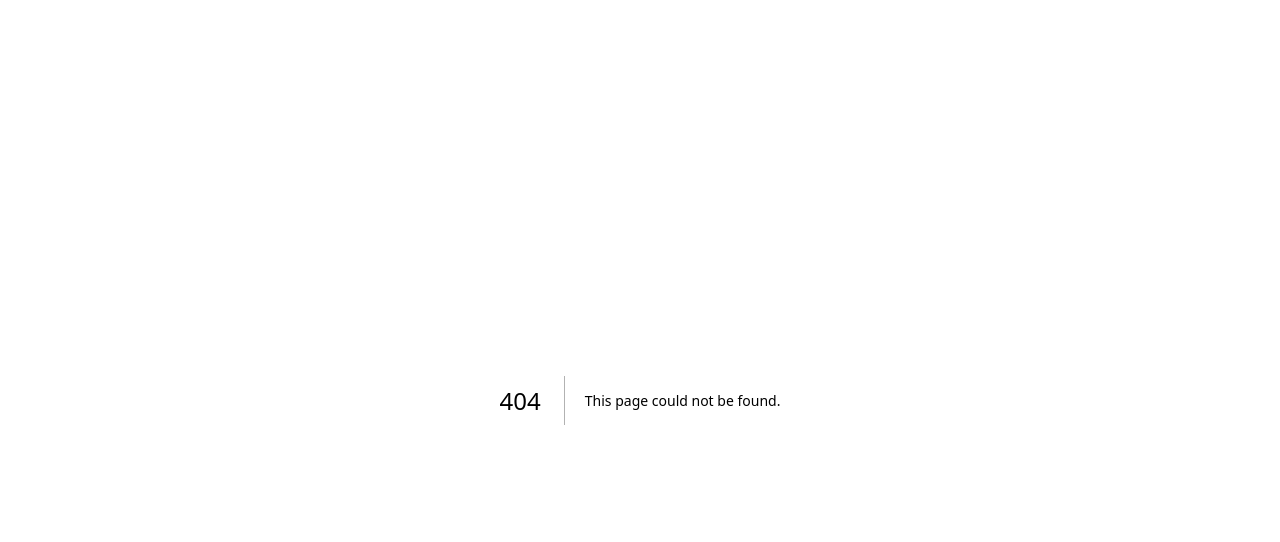
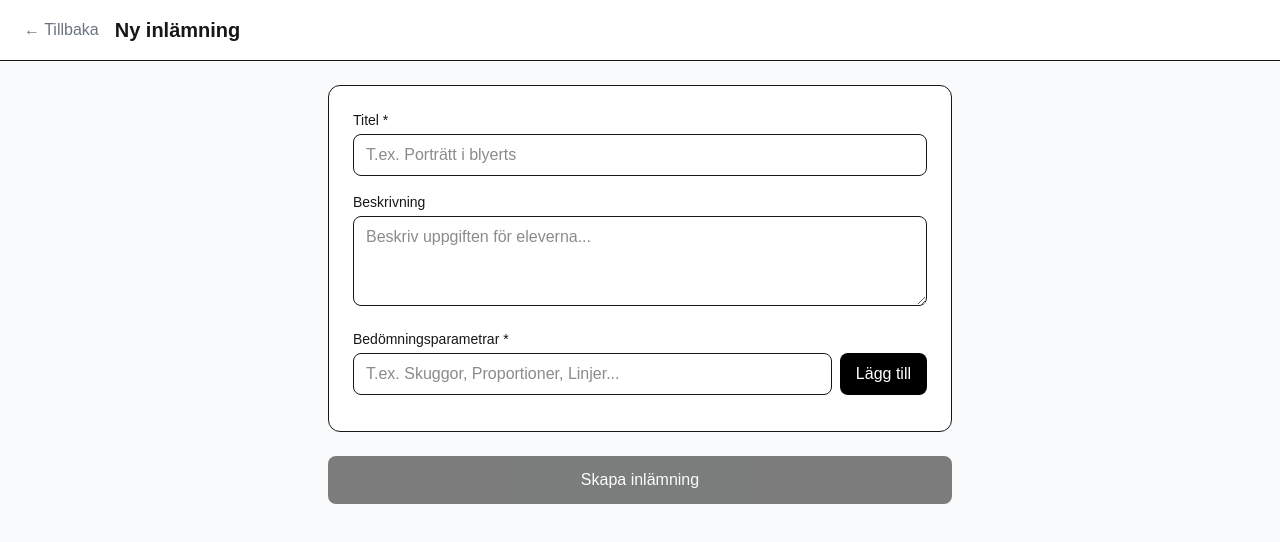
Before and after one commit to martinsorensson/bildas, a Next.js app: page /dashboard/ny-inlamning in a window 1280 px wide. Before the commit this address had no page. Shown: the top 542 px of the page. Built offline with nearby package versions, Linux system fonts and the light colour scheme.

Commit message:
Add ny-inlamning form and update dashboard

```diff
--- /dev/null
+++ b/src/app/dashboard/ny-inlamning/page.tsx
@@ -0,0 +1,92 @@
+'use client'
+import { useState } from 'react'
+import { useRouter } from 'next/navigation'
+import { createClient } from '@/lib/supabase'
+
+export default function NyInlamning() {
+  const router = useRouter()
+  const [titel, setTitel] = useState('')
+  const [beskrivning, setBeskrivning] = useState('')
+  const [parameter, setParameter] = useState('')
+  const [parametrar, setParametrar] = useState<string[]>([])
+  const [loading, setLoading] = useState(false)
+
+  const laggTillParameter = () => {
+    if (parameter.trim()) {
+      setParametrar([...parametrar, parameter.trim()])
+      setParameter('')
+    }
+  }
+
+  const taBortParameter = (index: number) => {
+    setParametrar(parametrar.filter((_, i) => i !== index))
+  }
+
+  const skapaInlamning = async () => {
+    if (!titel || parametrar.length === 0) return
+    setLoading(true)
+    const supabase = createClient()
+    const { data: { user } } = await supabase.auth.getUser()
+    if (!user) return
+
+    const { error } = await supabase.from('uppgifter').insert({
+      larare_id: user.id,
+      titel,
+      beskrivning,
+      bedomningsparametrar: parametrar
+    })
+
+    if (!error) router.push('/dashboard')
+    setLoading(false)
+  }
+
+  return (
+    <div className="min-h-screen bg-gray-50">
+      <nav className="bg-white border-b px-6 py-4 flex items-center gap-4">
+        <button onClick={() => router.back()} className="text-gray-500 hover:text-black">← Tillbaka</button>
+        <h1 className="text-xl font-bold">Ny inlämning</h1>
+      </nav>
+      <main className="max-w-2xl mx-auto p-6 space-y-6">
+        <div className="bg-white rounded-xl border p-6 space-y-4">
+          <div>
+            <label className="block text-sm font-medium mb-1">Titel *</label>
+            <input value={titel} onChange={e => setTitel(e.target.value)}
+              className="w-full border rounded-lg px-3 py-2 focus:outline-none focus:ring-2 focus:ring-black"
+              placeholder="T.ex. Porträtt i blyerts" />
+          </div>
+          <div>
+            <label className="block text-sm font-medium mb-1">Beskrivning</label>
+            <textarea value={beskrivning} onChange={e => setBeskrivning(e.target.value)}
+              className="w-full border rounded-lg px-3 py-2 focus:outline-none focus:ring-2 focus:ring-black"
+              rows={3} placeholder="Beskriv uppgiften för eleverna..." />
+          </div>
+          <div>
+            <label className="block text-sm font-medium mb-1">Bedömningsparametrar *</label>
+            <div className="flex gap-2">
+              <input value={parameter} onChange={e => setParameter(e.target.value)}
+                onKeyDown={e => e.key === 'Enter' && laggTillParameter()}
+                className="flex-1 border rounded-lg px-3 py-2 focus:outline-none focus:ring-2 focus:ring-black"
+                placeholder="T.ex. Skuggor, Proportioner, Linjer..." />
+              <button onClick={laggTillParameter}
+                className="bg-black text-white px-4 py-2 rounded-lg hover:bg-gray-800">
+                Lägg till
+              </button>
+            </div>
+            <div className="flex flex-wrap gap-2 mt-3">
+              {parametrar.map((p, i) => (
+                <span key={i} className="bg-gray-100 px-3 py-1 rounded-full text-sm flex items-center gap-2">
+                  {p}
+                  <button onClick={() => taBortParameter(i)} className="text-gray-400 hover:text-red-500">×</button>
+                </span>
+              ))}
+            </div>
+          </div>
+        </div>
+        <button onClick={skapaInlamning} disabled={loading || !titel || parametrar.length === 0}
+          className="w-full bg-black text-white py-3 rounded-lg font-medium hover:bg-gray-800 disabled:opacity-50 disabled:cursor-not-allowed transition">
+          {loading ? 'Skapar...' : 'Skapa inlämning'}
+        </button>
+      </main>
+    </div>
+  )
+}
--- a/src/app/dashboard/page.tsx
+++ b/src/app/dashboard/page.tsx
@@ -1,4 +1,21 @@
+'use client'
+import { useRouter } from 'next/navigation'
+import { useEffect, useState } from 'react'
+import { createClient } from '@/lib/supabase'
+
 export default function DashboardPage() {
+  const router = useRouter()
+  const [uppgifter, setUppgifter] = useState<any[]>([])
+
+  useEffect(() => {
+    const hamtaUppgifter = async () => {
+      const supabase = createClient()
+      const { data } = await supabase.from('uppgifter').select('*').order('skapad_at', { ascending: false })
+      if (data) setUppgifter(data)
+    }
+    hamtaUppgifter()
+  }, [])
+
   return (
     <div className="min-h-screen bg-gray-50">
       <nav className="bg-white border-b px-6 py-4 flex justify-between items-center">
@@ -8,14 +25,36 @@ export default function DashboardPage() {
       <main className="max-w-5xl mx-auto p-6">
         <div className="flex justify-between items-center mb-6">
           <h2 className="text-2xl font-bold">Mina inlämningar</h2>
-          <button className="bg-black text-white px-4 py-2 rounded-lg hover:bg-gray-800 transition">
+          <button onClick={() => router.push('/dashboard/ny-inlamning')}
+            className="bg-black text-white px-4 py-2 rounded-lg hover:bg-gray-800 transition">
             + Ny inlämning
           </button>
         </div>
-        <div className="bg-white rounded-xl border p-8 text-center text-gray-400">
-          <p className="text-lg">Inga inlämningar ännu</p>
-          <p className="text-sm mt-1">Skapa din första inlämning för att komma igång</p>
-        </div>
+        {uppgifter.length === 0 ? (
+          <div className="bg-white rounded-xl border p-8 text-center text-gray-400">
+            <p className="text-lg">Inga inlämningar ännu</p>
+            <p className="text-sm mt-1">Skapa din första inlämning för att komma igång</p>
+          </div>
+        ) : (
+          <div className="grid gap-4">
+            {uppgifter.map(u => (
+              <div key={u.id} className="bg-white rounded-xl border p-5 flex justify-between items-center hover:shadow-sm transition">
+                <div>
+                  <h3 className="font-semibold text-lg">{u.titel}</h3>
+                  <p className="text-sm text-gray-500 mt-1">{u.beskrivning}</p>
+                  <div className="flex flex-wrap gap-2 mt-2">
+                    {u.bedomningsparametrar?.map((p: string, i: number) => (
+                      <span key={i} className="bg-gray-100 px-2 py-0.5 rounded-full text-xs">{p}</span>
+                    ))}
+                  </div>
+                </div>
+                <button className="text-sm text-gray-500 hover:text-black border px-3 py-1.5 rounded-lg">
+                  Visa →
+                </button>
+              </div>
+            ))}
+          </div>
+        )}
       </main>
     </div>
   )
```
